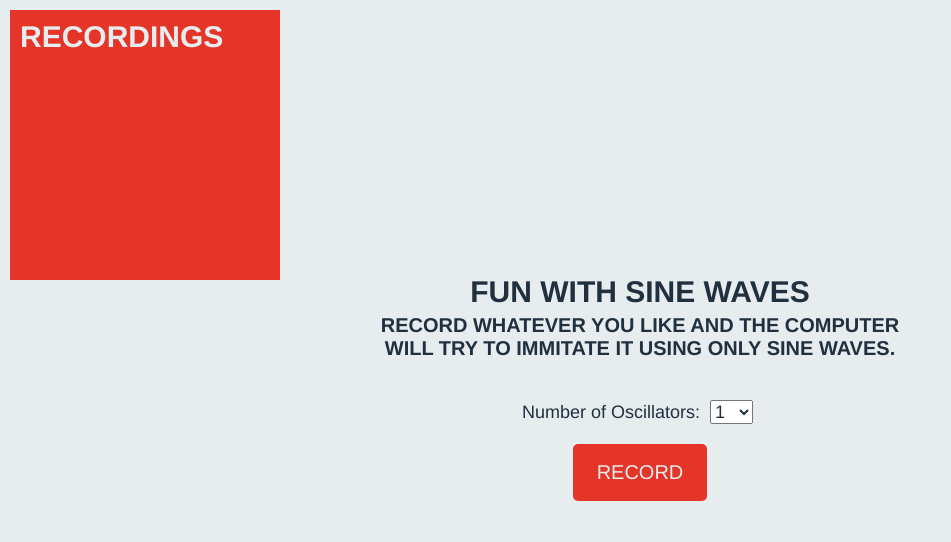
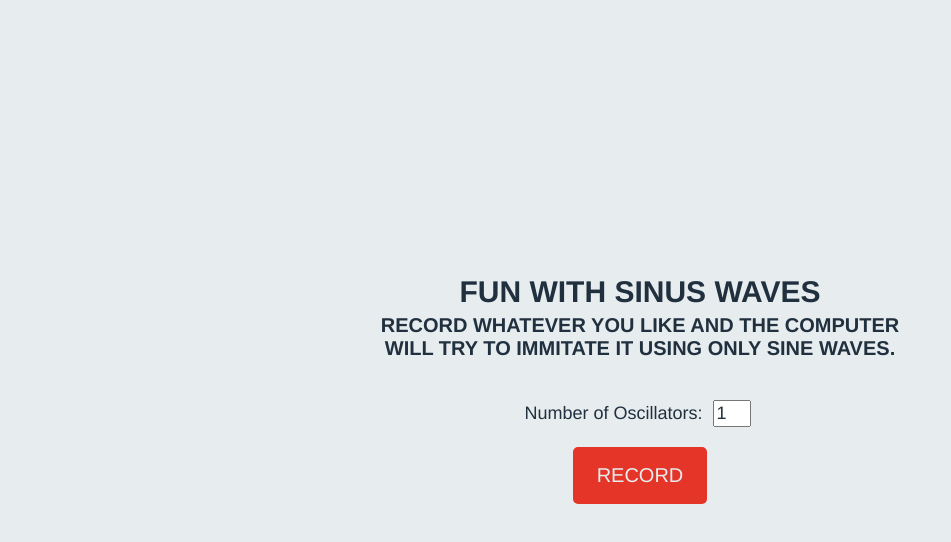
Before and after one commit to mtryggvason/SineImmitator, a website: page index.html in a window 1280 px wide. Shown: the whole page, without its empty margins (0-951 px from the left). Drawn offline with Linux system fonts and the light colour scheme.

Commit message:
UI updates

```diff
--- a/css/main.scss
+++ b/css/main.scss
@@ -37,15 +37,16 @@ body {
   margin-top:5px;
 
  }
- select{
+ input{
  	margin:0 5px;
- 	margin-bottom: 20px;
+  margin-bottom: 20px;
+  width: 30px;
  }
  ul{
-  font-size: 30px;
-  list-style:none;
-  margin-top:10px;
-  padding-left:15px;
+    font-size: 20px;
+    list-style: none;
+    margin-top: 10px;
+    padding-left: 0;
   li{
     cursor:pointer;
   }
@@ -62,10 +63,16 @@ body {
     margin:10px;
     overflow: scroll;
     z-index: 99999;
+    width: 30px;
+    display: none;
     @include square(200px);
     h3 {
       font-size: 25px;
       margin-top:0;
-      margin-bottom:10px;
+      margin-bottom:0px;
+    }
+    p {
+      font-size: 12px;
+      margin: 0;
     }
  }
--- a/index.html
+++ b/index.html
@@ -15,6 +15,7 @@
         <div>
             <div class="recordings-wrapper">
                 <h3>RECORDINGS</h3>
+                <p class="js-recordings-text">Click on a recording to play it again.</p>
                 <ul class="js-playback-links">
                 </ul>
             </div>
@@ -22,21 +23,10 @@
         <div style="position: relative; display: flex; justify-content: center; align-items: center; flex-grow: 1;overflow: hidden; margin:0 10px">
             <div class="text-center">
                 <canvas width="320" height="240"></canvas>
-                <h1 class="">Fun with Sine waves </h1>
+                <h1 class="">Fun with Sinus waves </h1>
                 <h2 class="">Record whatever you like and the computer <br> will try to immitate it using only sine waves.</h2>
                 <span>Number of Oscillators:</span>
-                <select  name="" id="osccount">
-                    <option value="1">1</option>
-                    <option value="2">2</option>
-                    <option value="3">3</option>
-                    <option value="4">4</option>
-                    <option value="5">5</option>
-                    <option value="6">6</option>
-                    <option value="7">7</option>
-                    <option value="8">8</option>
-                    <option value="9">9</option>
-                    <option value="50">50</option>
-                </select>
+                <input type="number" value="1" id="osccount" />
                 <a class="js-record-button button center-block" href="">RECORD</a>
             </div>
         </div>
--- a/scripts/App.js
+++ b/scripts/App.js
@@ -97,6 +97,7 @@ define([
 			};
 
 			var createPlaybackLink = function(){
+				$('.recordings-wrapper').css('display','block');
 				var listElement = document.createElement('li');
 				listElement.setAttribute('data-id',recordBin.length);
 				listElement.innerHTML = 'RECORDING '+recordBin.length;
```
Also changed, not shown: css/style.css, 1 other file.
